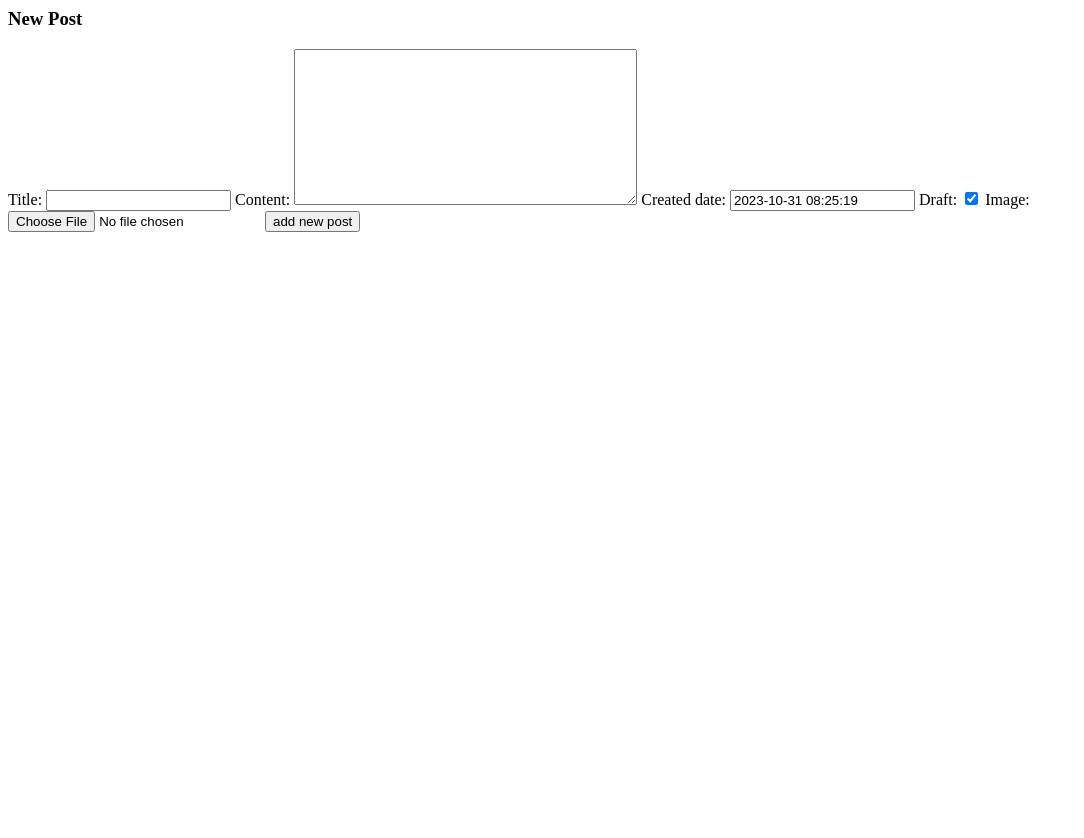
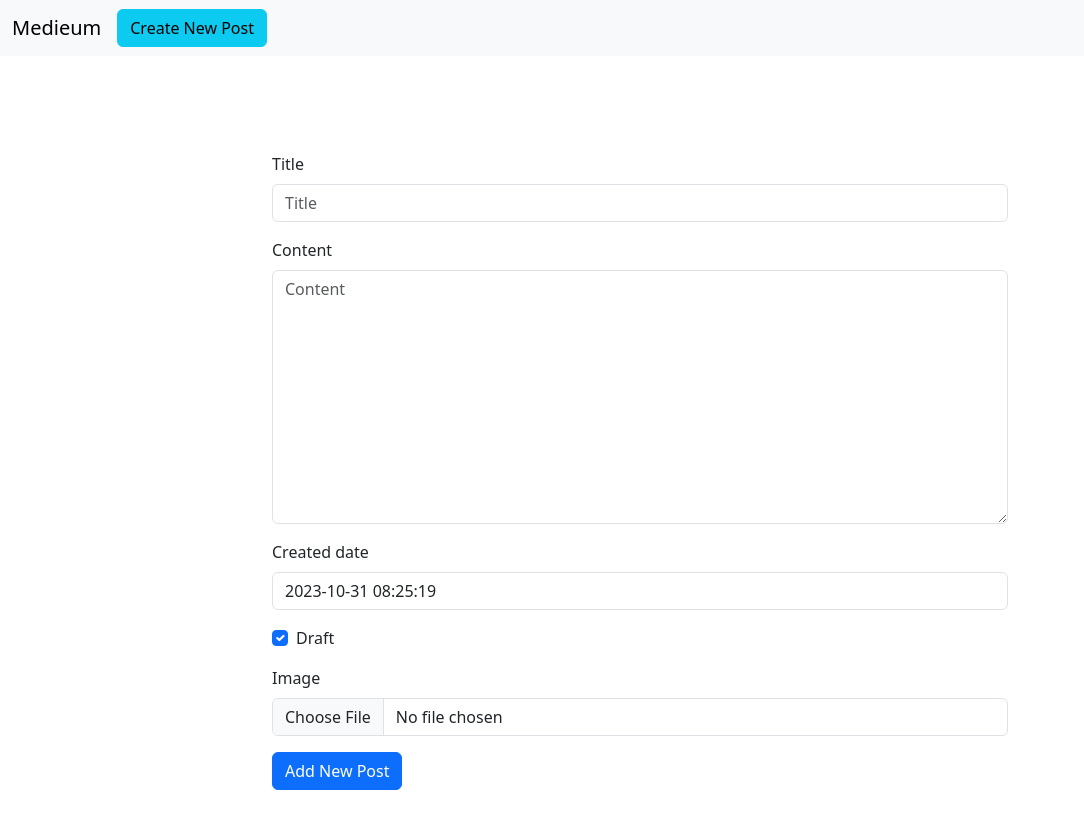
Before and after one commit to MuhmedWagdy/blogx, a Django app: template blog/templates/blog/post_form.html in a window 1280 px wide. Shown: the whole page, without its empty margins (0-1084 px from the left). Before the commit the page ends 232 px from the top, so only its background shows below. Run offline with Django 4.2, Linux system fonts and the light colour scheme; the template is opened without the code that fills it: values that come from a table or form of the project are taken from there, others are empty; parts of the project's set-up code (start-up, migrations or seed data) failed here and were passed over; some libraries are stand-ins or nearby versions.

Commit message:
add bootstrap

```diff
--- a/blog/templates/blog/post_form.html
+++ b/blog/templates/blog/post_form.html
@@ -1,6 +1,47 @@
-<h3> New Post</h3>
-<form method="post" enctype="multipart/form-data">
-    {% csrf_token %}
-    {{form}}
-    <input type="submit" value="add new post">
-</form>
+
+{% load bootstrap5 %}
+    <!doctype html>
+    <html lang="en">
+      <head>
+        <meta charset="utf-8">
+        <meta name="viewport" content="width=device-width, initial-scale=1">
+        <title>Bootstrap demo</title>
+        <link href="https://cdn.jsdelivr.net/npm/bootstrap@5.3.1/dist/css/bootstrap.min.css" rel="stylesheet" integrity="sha384-4bw+/aepP/YC94hEpVNVgiZdgIC5+VKNBQNGCHeKRQN+PtmoHDEXuppvnDJzQIu9" crossorigin="anonymous">
+      </head>
+      <body>
+        <nav class="navbar navbar-expand-lg bg-body-tertiary">
+          <div class="container-fluid">
+            <a class="navbar-brand" href="#">Medieum</a>
+            <button class="navbar-toggler" type="button" data-bs-toggle="collapse" data-bs-target="#navbarSupportedContent" aria-controls="navbarSupportedContent" aria-expanded="false" aria-label="Toggle navigation">
+              <span class="navbar-toggler-icon"></span>
+            </button>
+            <div class="collapse navbar-collapse" id="navbarSupportedContent">
+
+
+            <a class="btn btn-info me-auto" href="/blog/new">Create New Post</a>
+            </div>
+          </div>
+        </nav>
+
+    <div class="container mt-5 ">
+        <div class="row py-5">
+            <div class="col-lg-8 mx-auto">
+
+
+
+                 <form method="post" enctype="multipart/form-data">
+                 {% csrf_token %}
+                 {% bootstrap_form form %}
+
+                {% bootstrap_button button_type="submit" content="Add New Post" %}
+
+                </form>
+
+
+            </div>
+
+          </div>
+        </div>
+        <script src="https://cdn.jsdelivr.net/npm/bootstrap@5.3.1/dist/js/bootstrap.bundle.min.js" integrity="sha384-HwwvtgBNo3bZJJLYd8oVXjrBZt8cqVSpeBNS5n7C8IVInixGAoxmnlMuBnhbgrkm" crossorigin="anonymous"></script>
+      </body>
+    </html>
--- a/project/settings.py
+++ b/project/settings.py
@@ -37,9 +37,11 @@ INSTALLED_APPS = [
     'django.contrib.sessions',
     'django.contrib.messages',
     'django.contrib.staticfiles',
+    'bootstrap5',
     'taggit',
     'django_summernote',
     'simple_history',
+
     'blog',
 
 ]
```
Also changed, not shown: blog/templates/blog/post_list.html (+23 -4 lines), db.sqlite3, media/posts/CODING_At328UO.jpg (added), media/posts/Screenshot_from_2022-06-08_14-29-09.png (added).
